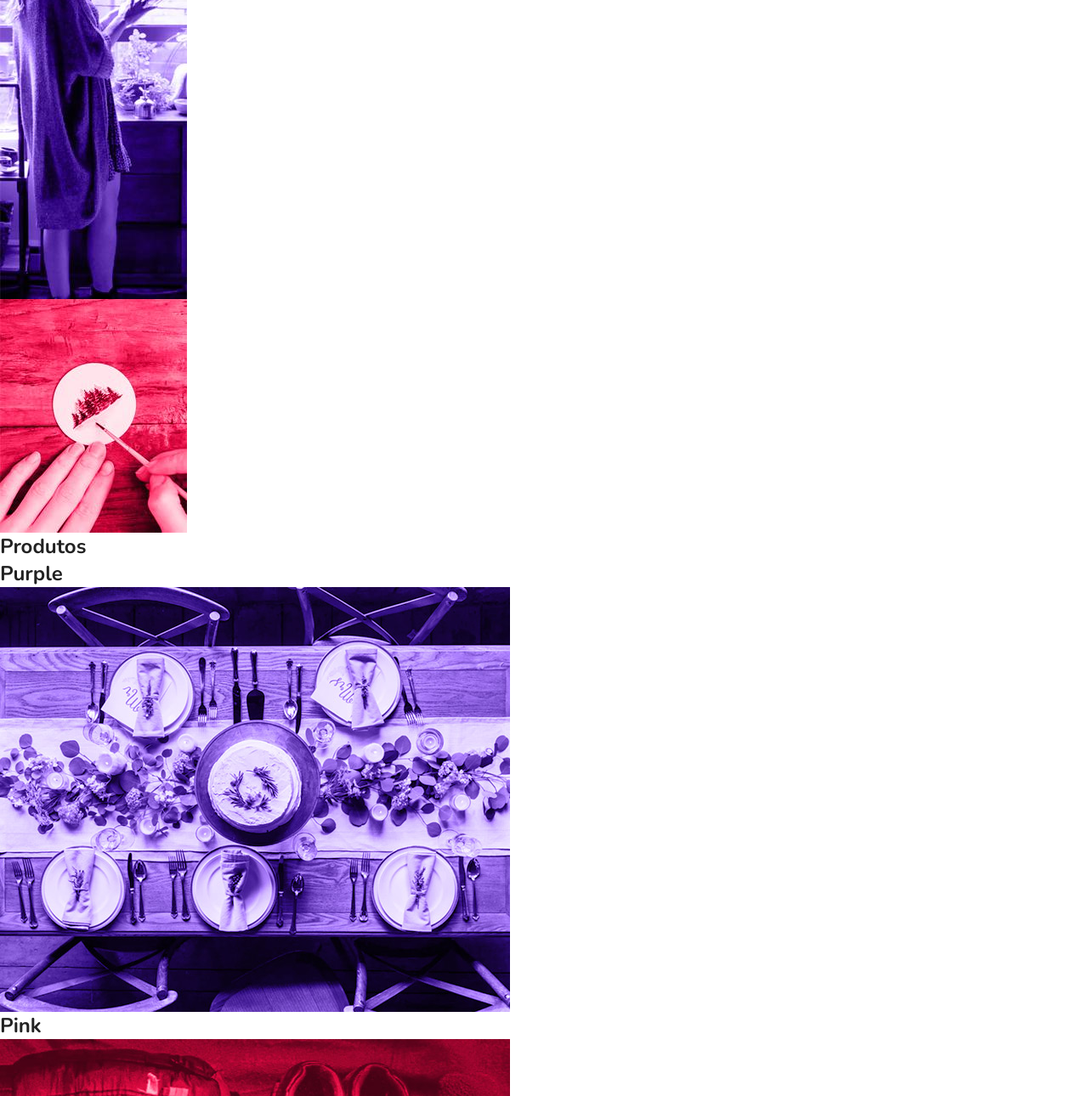
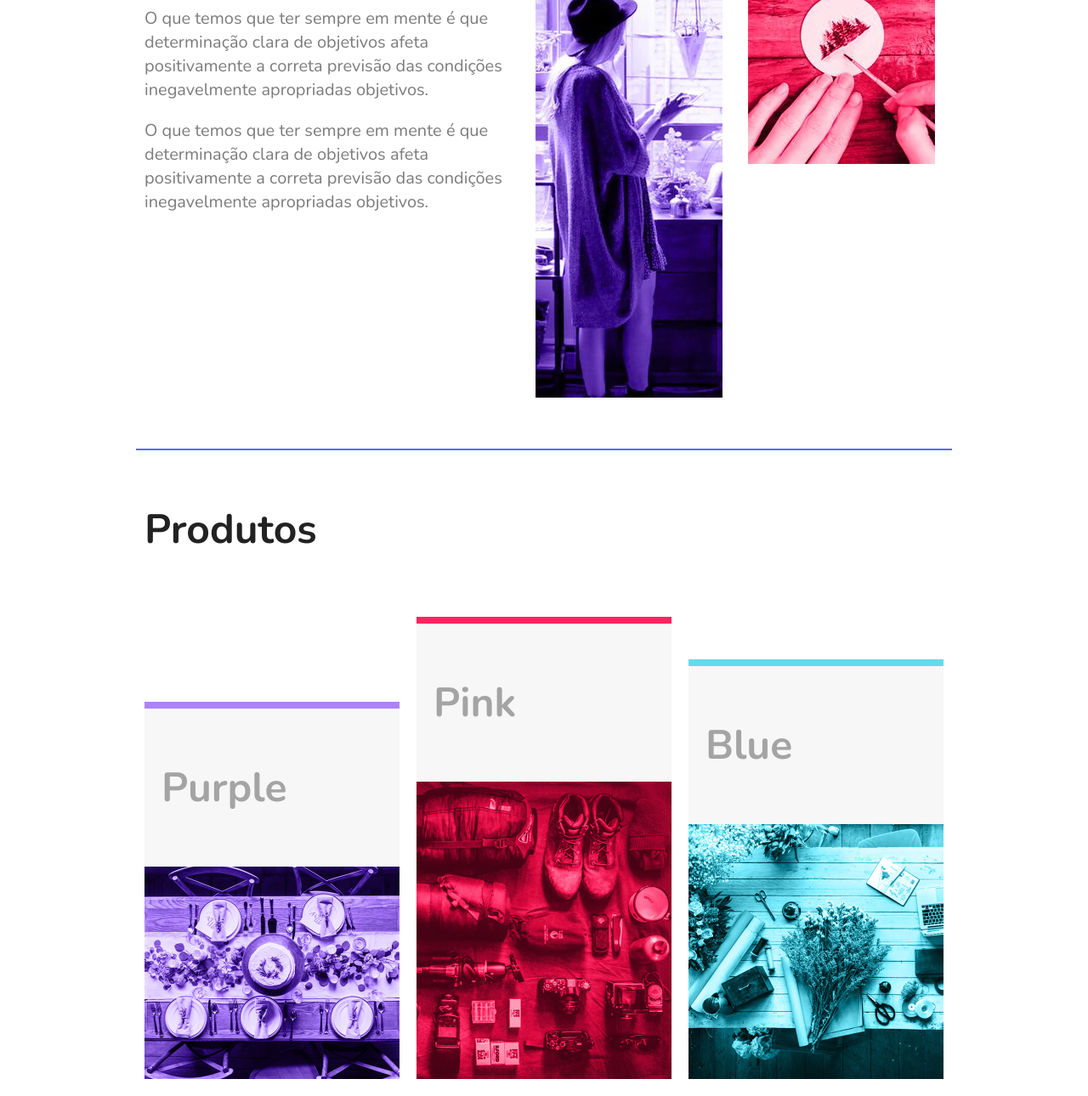
Before and after one commit to MatheusDuarteGalvao/flex-blog, a plain HTML site: page index.html in a window 1280 px wide. Shown: the part 481-1771 px from the top of the page at 85% size. Drawn offline with nearby package versions, Linux system fonts and the light colour scheme.

Commit message:
Ajustando css do sobre e produtos

```diff
--- a/css/style.css
+++ b/css/style.css
@@ -89,3 +89,89 @@ img {
 .menu-nav a:hover {
   color: #122ab2;
 }
+
+/*Introdução*/
+
+.introducao{
+  font-size: 3em;
+  line-height: 1;
+  max-width: 960px;
+  margin: 0 auto;
+  padding: 60px 10px;
+}
+
+/*Sobre*/
+
+.sobre {
+  border-top: 2px solid #4c70ff;
+  border-bottom: 2px solid #4c70ff;
+  max-width: 960px;
+  margin: 0 auto;
+  padding: 60px 0;
+  display: flex;
+  flex-wrap: wrap;
+}
+
+.sobre-info {
+  flex: 2 1 300px;
+  margin: 0 10px;
+}
+
+.sobre-info h1 {
+  font-size: 3em;
+  margin-bottom: .5em;
+}
+
+.sobre-info p {
+  font-size: 1.25em;
+  line-height: 1.4;
+  margin-bottom: 1em;
+  color: #7c7c7c;
+}
+
+.sobre-img {
+  flex: 1 1 160px;
+  margin: 0 10px;
+}
+
+/*Produtos*/
+
+.produtos {
+  max-width: 960px;
+  margin: 60px auto;
+}
+
+.produtos h1 {
+  font-size: 3em;
+  margin: 0 10px 60px 10px;
+}
+
+.produtos-container {
+  display: flex;
+  flex-wrap: wrap;
+  align-items: flex-end;
+}
+
+.produtos-item {
+  flex: 1 1 175px;
+  margin: 10px;
+}
+
+.produtos-item h2 {
+  font-size: 3em;
+  color: #a4a4a4;
+  background: #f7f7f7;
+  padding: 60px 20px;
+}
+
+.purple {
+  border-top: 8px solid #ae81ff;
+}
+
+.pink {
+  border-top: 8px solid #f9265e;
+}
+
+.blue{
+  border-top: 8px solid #66d9eb;
+}
```
